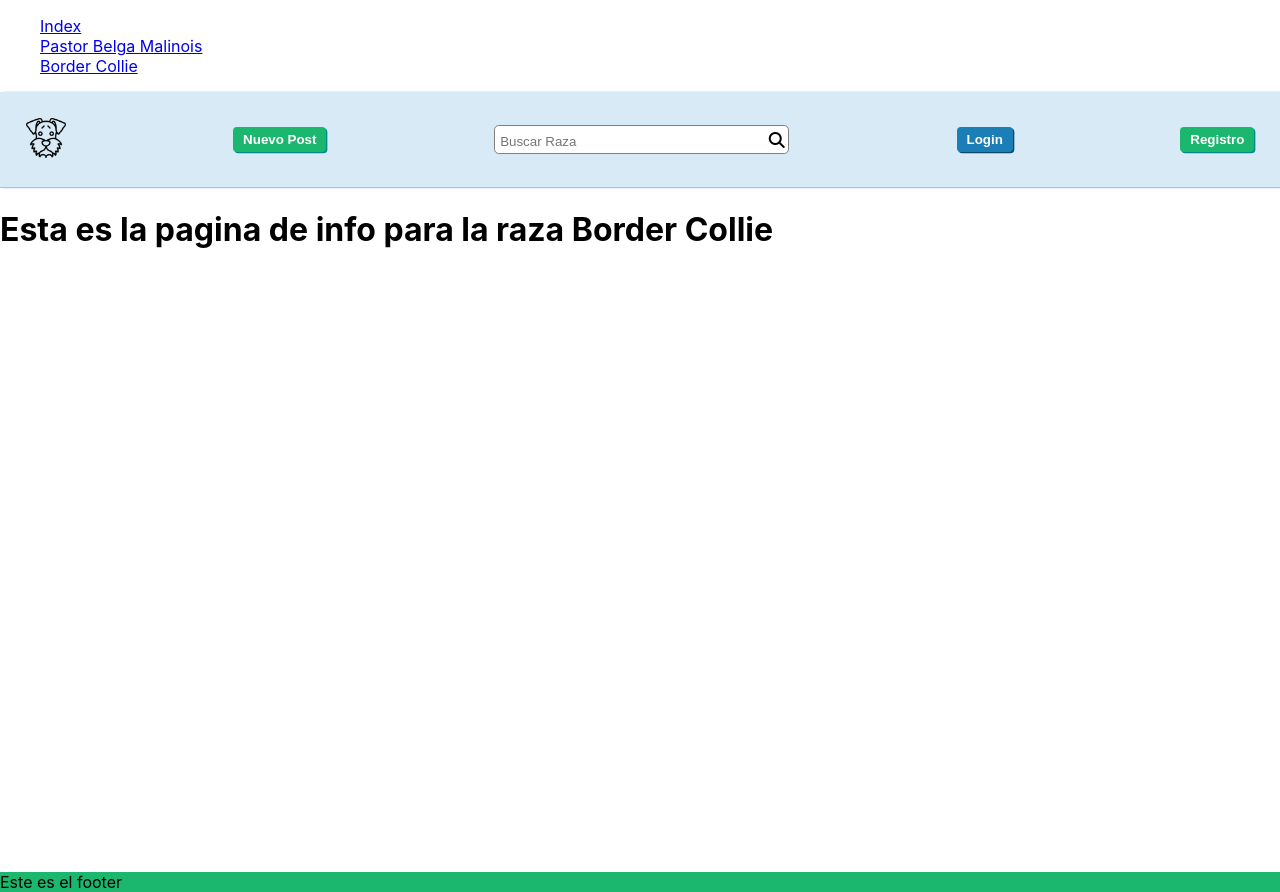
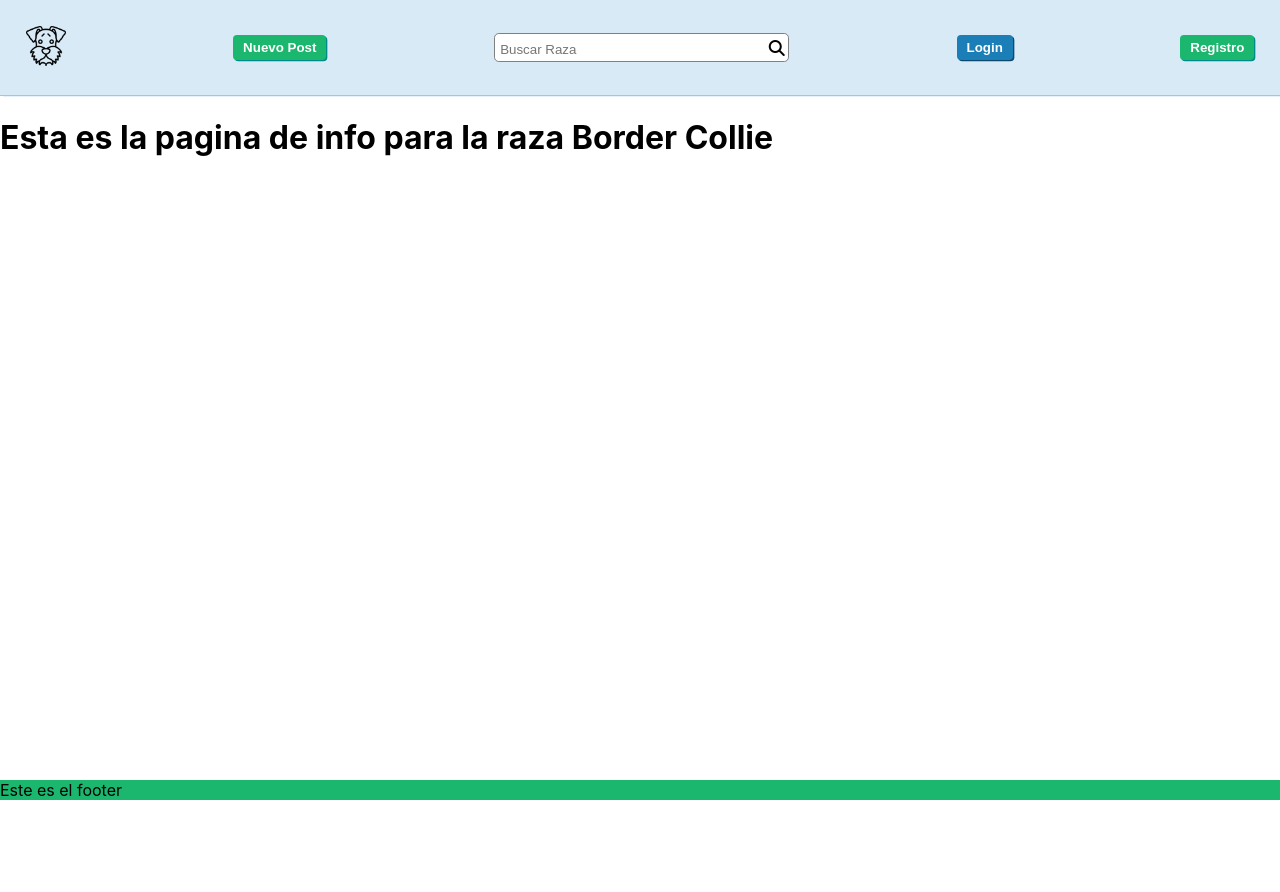
Before and after one commit to FredyAlexHoyosAriza/RetomandoReact, a React (Create React App) app: page /border_collie in a window 1280 px wide. After the commit the page ends 800 px from the top, so only its background shows below. Built offline with nearby package versions, Linux system fonts and the light colour scheme.

Commit message:
Se integra el Layout como factor comun en un Route dentro del Router; el tag que corresponde a la ruta actual se envia como contenido en el Layout usando el Outlet del react-router-dom

```diff
--- a/src/App.jsx
+++ b/src/App.jsx
@@ -8,8 +8,8 @@ import {
     BrowserRouter as Router,
     Routes,
     Route,
-    Link
 } from "react-router-dom";
+
 import Layout from './layouts/Layout';
 
 export default function App() {
@@ -26,6 +26,7 @@ export default function App() {
             se muestra segun el route actual. Este concepto se conoce como: single page
             application */}
             <div>
+                {/*
                 <nav>
                     <ul>
                         <li>
@@ -38,21 +39,22 @@ export default function App() {
                             <Link to="/border_collie">Border Collie</Link>
                         </li>
                     </ul>
-                </nav>
+                </nav> */}
                 {/*Todas las rutas con este mismo Layout se factorizan asi;
                 dependiendo de la ruta actual se muestra la pagina correspondiente
                 siempre, pero todas las paginas enmarcadas con el mismo Layout.
                 Layout no debe estar dentro de las etiquetas Routes ya que el
                 router dom podria haber ambiguedad en las rutas e interpretarse
-                que quiza deba aplicarse mas de una ruta a la vez */}
-                <Layout>
-                    <Routes>
+                que quiza deba aplicarse mas de una ruta a la vez, o simplemente
+                no verse ninguna ruta ni Layout */}
+                <Routes>
+                    <Route element={<Layout />} >
                         <Route path="/border_collie" element={<BorderCollie />} />
                         <Route path="/pastor_belga" element={<PastorBelga />} />
                         {/*Por convencion la ruta raiz va ultima en Routes */}
                         <Route path="/" element={<Index />} />
-                    </Routes>
-                </Layout>
+                    </Route>
+                </Routes>
             </div>
         </Router>
     );
--- a/src/layouts/Layout.jsx
+++ b/src/layouts/Layout.jsx
@@ -1,12 +1,13 @@
 import React from 'react'
 import Header from '../components/Header'
 import Footer from '../components/Footer'
+import { Outlet } from 'react-router-dom'
 
-const Layout = ({ children }) => {
+const Layout = () => {
     return (
         <div className="uniforme">
             <Header />
-            <main>{children}</main>
+            <main><Outlet /></main>
             <Footer />
         </div>
     )
--- a/src/pages/Index.jsx
+++ b/src/pages/Index.jsx
@@ -16,4 +16,6 @@ function Index() {
     )
 }
 
+/*Una funcion que es componente se exporta para poder importarla en otros archivos
+en los que se requiera este componente */
 export default Index;
--- a/src/styles/App.css
+++ b/src/styles/App.css
@@ -119,7 +119,8 @@ body {
 
 .breedCardContainer {
   display: flex;
-  flex-direction: row;
+  flex-wrap:wrap; /*Cuando el contenido no cabe en el ancho de la pagina, entonces el
+  siguiente contenido baja a la proxima fila. Este estilo elimnaria un scroll horizontal */
   padding: 1vw;
 }
 
@@ -153,12 +154,13 @@ body {
 .uniforme {
   display: flex;
   flex-direction: column;
-  justify-content: right;
   height: 100vh;
+  /*overflow-y: hidden;*/
 }
 
 .uniforme > main {
   height: 100vh;
+  /*overflow-y: scroll;*/
 }
 
 .uniforme > footer {
```
